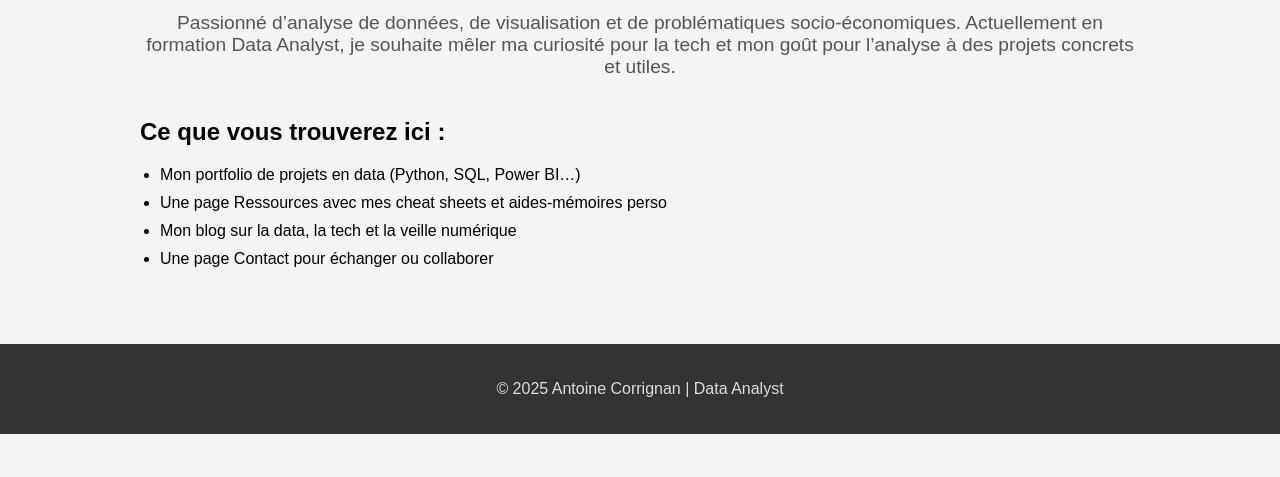
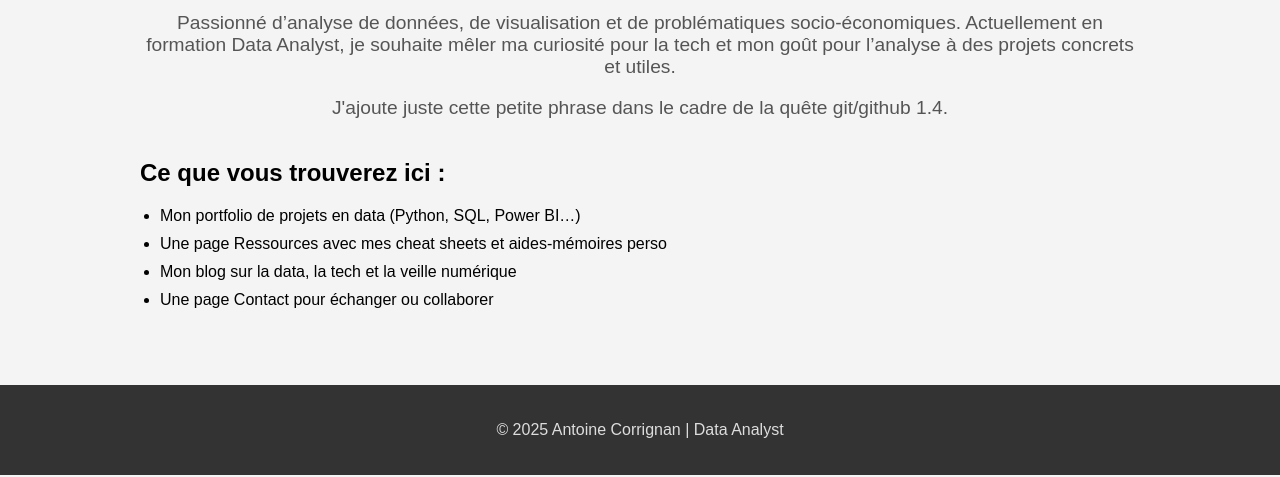
Before and after one commit to AntoineCorrignan/quete-1.4, a plain HTML site: page index.html in a window 1280 px wide. Shown: the part 323-800 px from the top of the page. Drawn offline with Linux system fonts and the light colour scheme.

Commit message:
modification du fichier index.html avec l'ajout d'une phrase

```diff
--- a/index.html
+++ b/index.html
@@ -29,6 +29,7 @@
             <p>Passionné d’analyse de données, de visualisation et de problématiques socio-économiques.
                 Actuellement en formation Data Analyst, je souhaite mêler ma curiosité pour la tech et mon goût
                 pour l’analyse à des projets concrets et utiles.</p>
+            <p>J'ajoute juste cette petite phrase dans le cadre de la quête git/github 1.4.</p>
         </section>
 
         <section>
```
